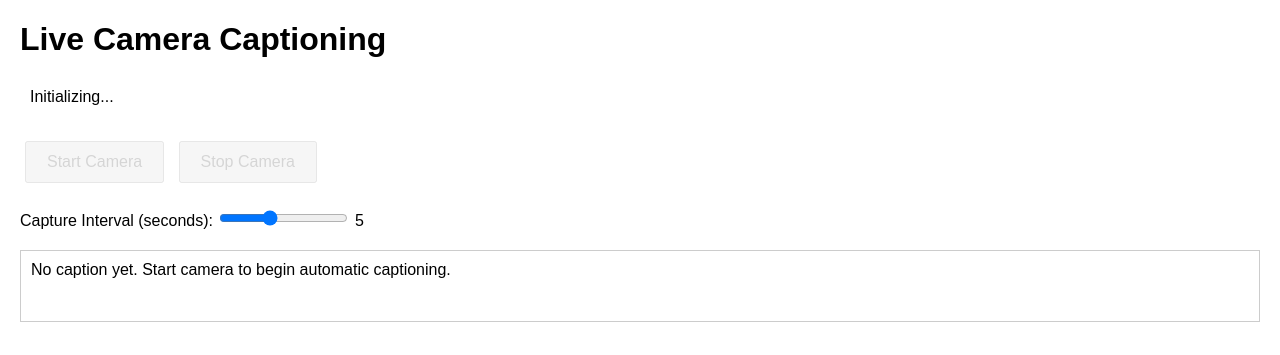
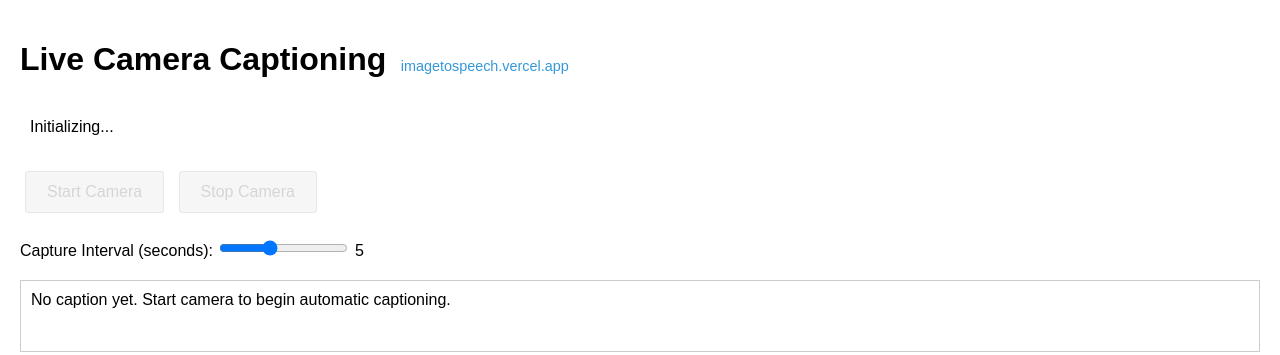
Before and after one commit to ethanreesewagner/imagetospeech, a website: page index.html in a window 1280 px wide. Drawn offline with Linux system fonts and the light colour scheme.

Commit message:
linkooooo

```diff
--- a/index.html
+++ b/index.html
@@ -85,7 +85,8 @@
     </style>
 </head>
 <body>
-    <h1>Live Camera Captioning</h1><link rel="stylesheet" href="imagetospeech.vercel.app">
+    <h1 style="display:inline-block; margin-right: 10px;">Live Camera Captioning</h1>
+    <span style="font-size: 0.9em; vertical-align: middle;"><a href="https://imagetospeech.vercel.app" target="_blank" style="color:#3498db; text-decoration:none;">imagetospeech.vercel.app</a></span>
     <div id="status">Initializing...</div>
     <div class="loading-container" id="loadingContainer" style="display: none;">
         <div class="loading-spinner"></div>
```
